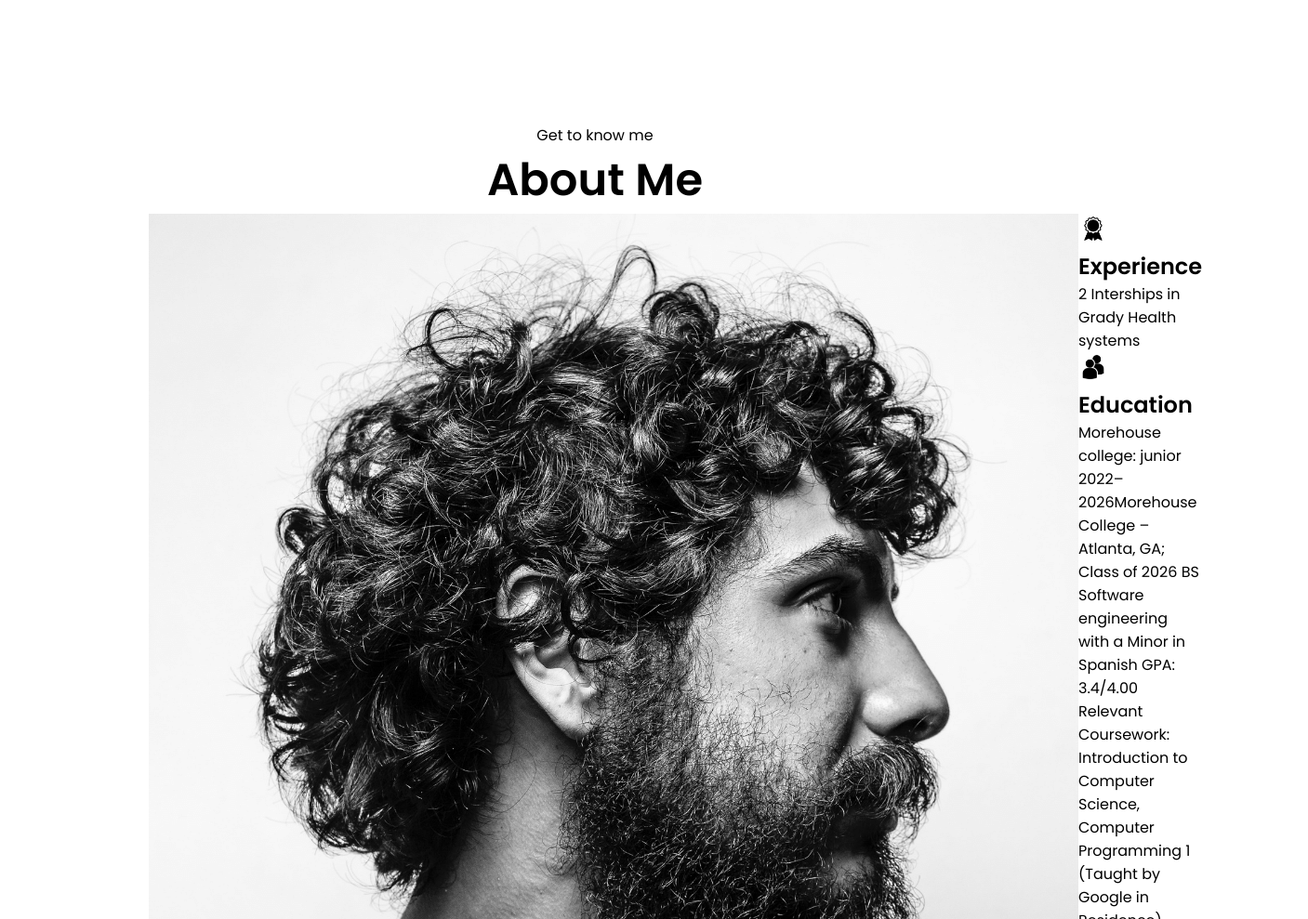
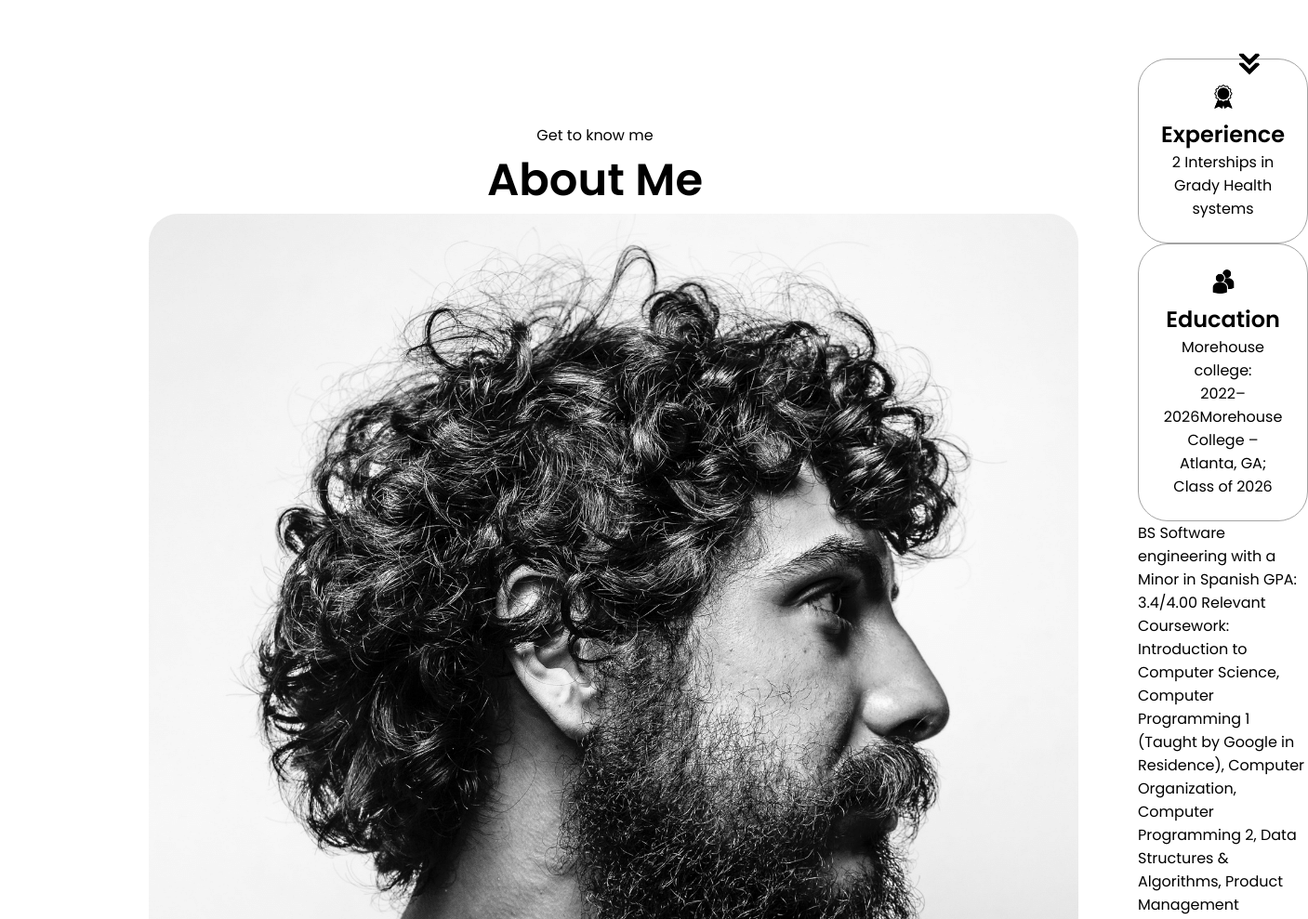
Before and after one commit to briankemei/web, a plain HTML site: page Brian.html in a window 1280 px wide. Shown: the part 675-1664 px from the top of the page at 93% size, 1407 px wide, since content can reach past the window. Drawn offline with Linux system fonts and the light colour scheme.

Commit message:
Added an image and details about me

```diff
--- a/Brian.html
+++ b/Brian.html
@@ -105,20 +105,28 @@
                         alt="Experience icon"
                         class="icon">
                         <h1>Education</h1>
-                        <p>Morehouse college: junior 2022–2026Morehouse College – Atlanta, GA; Class of 2026
-                            BS Software engineering with a Minor in Spanish
+                        <p>Morehouse college: <br/> 2022–2026Morehouse College – Atlanta, GA; Class of 2026
+
+                        </p>
+
+                    </div>
+                </div>
+                <div class="text_container">
+                    <p>
+                        BS Software engineering with a Minor in Spanish
                             GPA: 3.4/4.00
                             Relevant Coursework:
                             Introduction to Computer Science, Computer Programming 1
                             (Taught by Google in Residence), Computer Organization,
                             Computer Programming 2, Data Structures & Algorithms,
                             Product Management
-                        </p>
+                    </p>
 
-                    </div>
                 </div>
             </div>
         </div>
+        <!--Arrow to take us to the next page -->
+        <img src="./Resources/arrow.png" alt="Arrow icon" class="icon arrow" onclick="location.href='./#experience'"/>
 
     </section>
     <script src="script.js"></script>
--- a/style.css
+++ b/style.css
@@ -253,3 +253,46 @@ section {
 .btn_container{
     gap: 1rem;
 }
+/*About section*/
+
+#about{
+    /*Positioned relative to normal*/
+    position: relative;
+}
+.about-container{
+    gap: 2rem;
+    margin: 2rem;
+    margin-top: 2rem;
+
+}
+.about_details-container{
+    justify-content: center;
+    /*Sets how flex items is placed in a direction*/
+    flex-direction: column;
+}
+.about-container, .about_details-container{
+    display: flex;
+
+}
+.About_pic{
+    border-radius: 2rem;
+}
+.arrow {
+    position: absolute;
+    right: -5rem;
+    bottom: 2.5rem;
+  }
+  .details-container {
+    padding: 1.5rem;
+    flex: 1;
+    background: white;
+    border-radius: 2rem;
+    border: rgb(53, 53, 53) 0.1rem solid;
+    border-color: rgb(163, 163, 163);
+    text-align: center;
+  }
+
+  .section-container {
+    gap: 4rem;
+    height: 80%;
+  }
```
